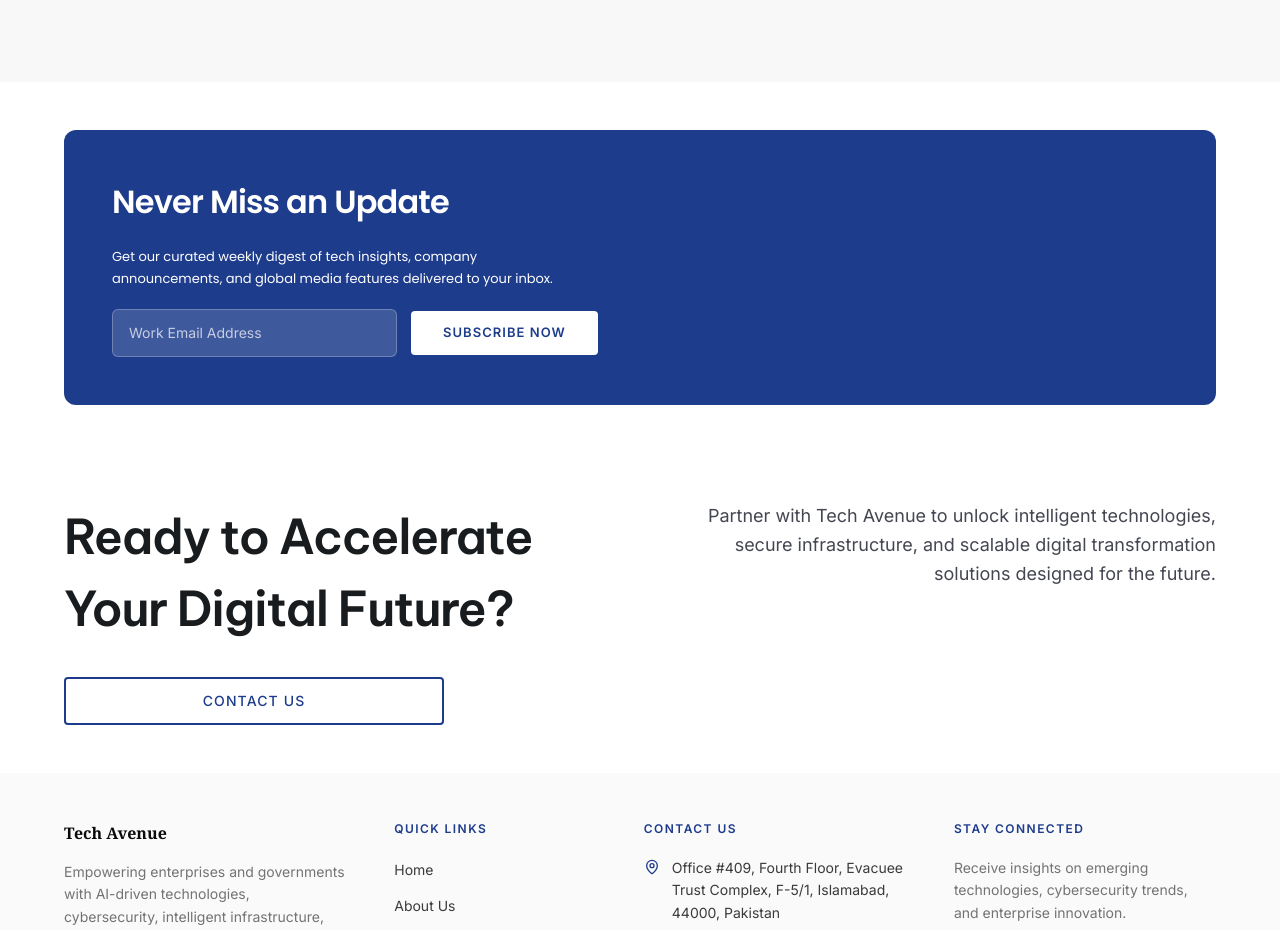
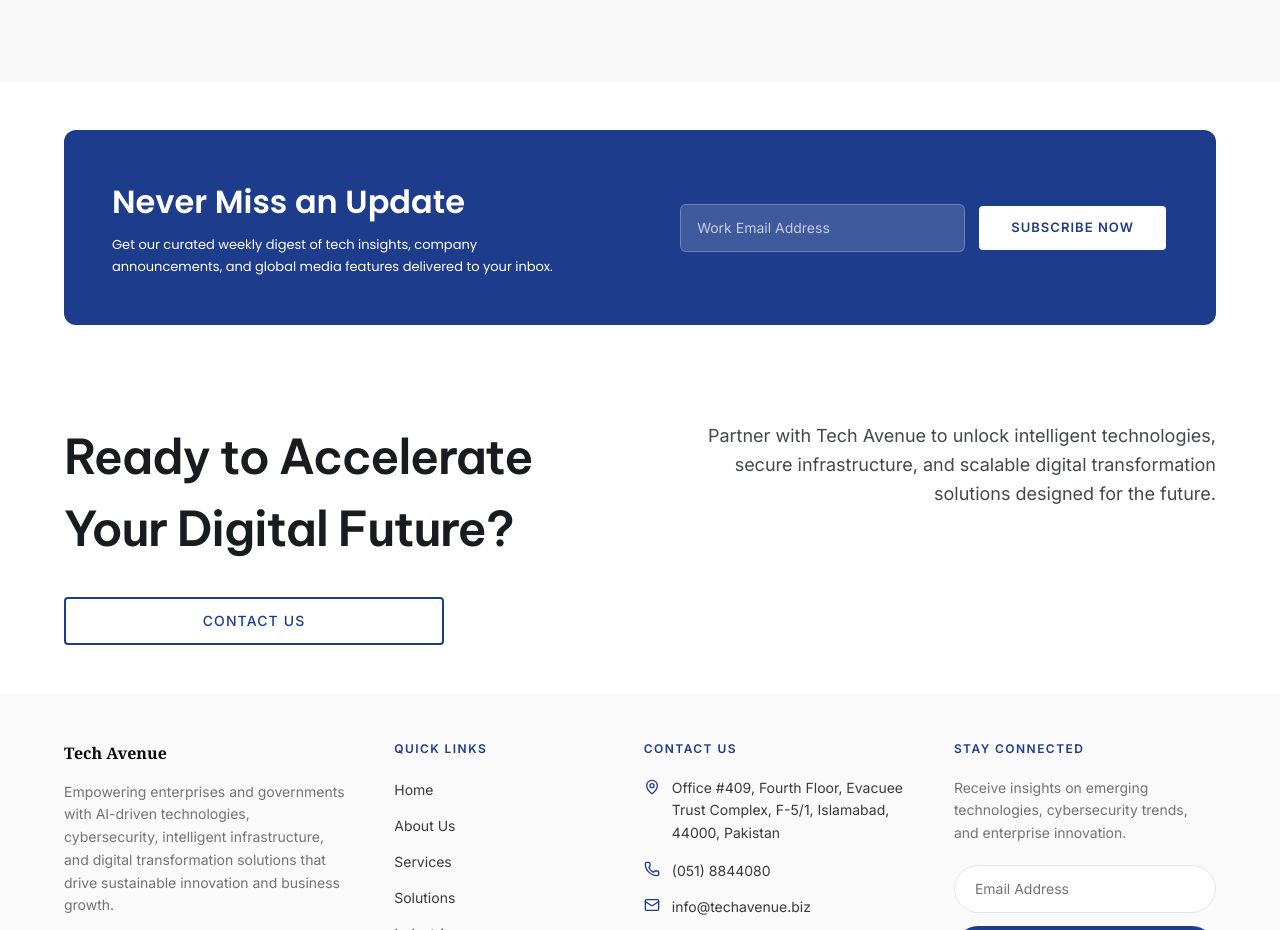
Before and after one commit to moizali-code/techavenue_company_website, a Next.js app: page /news in a window 1280 px wide. Shown: the part 2780-3710 px from the top of the page. Built offline with nearby package versions, Linux system fonts and the light colour scheme.

Commit message:
fixed news cta

```diff
--- a/components/features/news/newsletter-cta.tsx
+++ b/components/features/news/newsletter-cta.tsx
@@ -1,17 +1,29 @@
 import { Container } from "@/components/shared/container";
-import { Jumbotron } from "@/components/shared/jumbotron";
 import { Button } from "@/components/ui/button";
 import { Input } from "@/components/ui/input";
+import { cn } from "@/lib/utils";
 
-function NewsletterCta() {
+function NewsletterCta({ className }: { className?: string }) {
   return (
     <Container>
-      <Jumbotron
-        align="left"
-        title="Never Miss an Update"
-        description="Get our curated weekly digest of tech insights, company announcements, and global media features delivered to your inbox."
-        action={
-          <div className="flex w-full flex-col gap-3 md:flex-row md:items-center">
+      <div
+        className={cn(
+          "flex flex-col gap-6 rounded-[12px] bg-brand px-6 py-10 lg:flex-row lg:items-center lg:justify-between lg:gap-10 lg:px-12 lg:py-12",
+          className,
+        )}
+      >
+        <div className="flex flex-col gap-2">
+          <h2 className="font-poppins text-[26px] font-semibold text-white md:text-[30px] lg:text-[32px]">
+            Never Miss an Update
+          </h2>
+
+          <p className="font-poppins max-w-md text-[13px] leading-relaxed font-normal text-white">
+            Get our curated weekly digest of tech insights, company
+            announcements, and global media features delivered to your inbox.
+          </p>
+        </div>
+
+        <div className="flex w-full flex-col gap-3 md:flex-row md:items-center lg:w-auto lg:shrink-0">
           <Input
             type="email"
             placeholder="Work Email Address"
@@ -27,19 +39,7 @@
             Subscribe Now
           </Button>
         </div>
-        }
-        classNames={{
-          mainWrapper: "rounded-[12px] bg-brand px-6 py-10 lg:px-12 lg:py-12",
-          content:
-            "max-w-full gap-0 lg:grid lg:grid-cols-[minmax(0,1fr)_auto] lg:items-center",
-          title:
-            "font-poppins text-[26px] font-semibold text-white md:text-[30px] lg:col-start-1 lg:row-start-1 lg:text-[32px]",
-          description:
-            "font-poppins font-normal max-w-md text-[13px] leading-relaxed text-[#FFFFFF] lg:col-start-1 lg:row-start-2",
-          action:
-            "mt-4 w-full lg:col-start-2 lg:row-span-2 lg:row-start-1 lg:mt-0 lg:w-auto lg:justify-end",
-        }}
-      />
+      </div>
     </Container>
   );
 }
```
Lines whose indentation alone changed are shown as unchanged.
